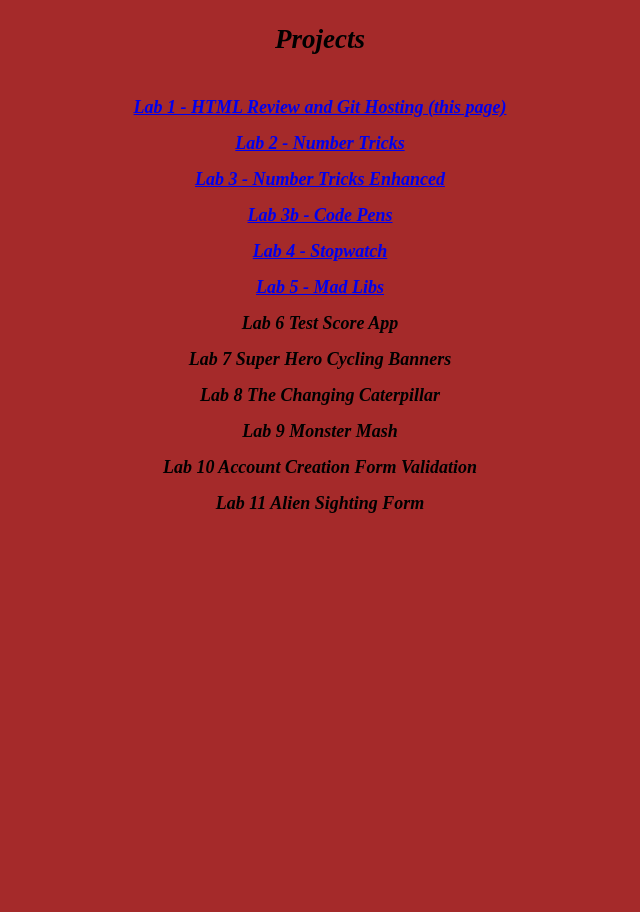
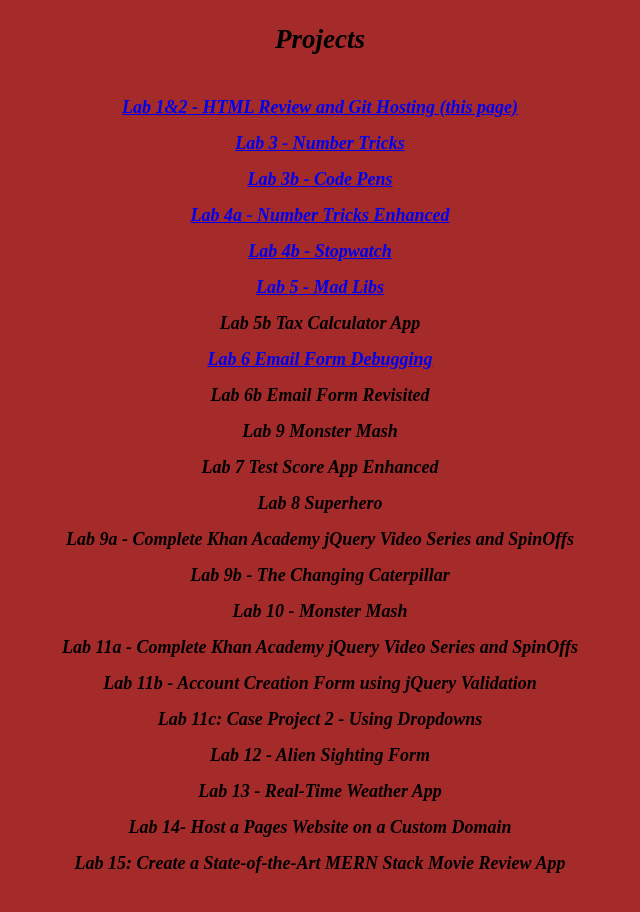
Before and after one commit to EAC00/Portfolio, a plain HTML site: page index.html in a window 1280 px wide. Shown: the part 800-1712 px from the top of the page, without its empty margins (320-960 px from the left). Before the commit the page ends 1393 px from the top, so only its background shows below. Drawn offline with Linux system fonts and the light colour scheme.

Commit message:
index.html

```diff
--- a/index.html
+++ b/index.html
@@ -39,40 +39,70 @@
       <div id="projectlist" class="project">
         <h2>Projects</h2>
 
-        <a href="https://eac00.github.io/Portfolio/"><div class="project">Lab 1 - HTML Review and Git Hosting (this page)</div>
+        <a href="https://eac00.github.io/Portfolio/"><div class="project">Lab 1&2 - HTML Review and Git Hosting (this page)</div>
         </a>
 
-        <a href="https://eac00.github.io/numberTricks/"><div class="project"><div class="project">Lab 2 - Number Tricks</div>
-        </a>
-
-        <a href="https://eac00.github.io/numberTricks/"><div class="project">Lab 3 - Number Tricks Enhanced</div>
+        <a href="https://eac00.github.io/numberTricks/"><div class="project"><div class="project">Lab 3 - Number Tricks</div>
         </a>
 
         <a href="https://eac00.github.io/CodePens-TestScores/"><div class="project">Lab 3b - Code Pens</div>
         </a>
 
-        <a href="https://eac00.github.io/StopWatch/"><div class="project">Lab 4 - Stopwatch</div>
+         <a href="https://eac00.github.io/numberTricks/"><div class="project">Lab 4a - Number Tricks Enhanced</div>
+        </a>
+
+        <a href="https://eac00.github.io/StopWatch/"><div class="project">Lab 4b - Stopwatch</div>
         </a>
 
         <a href = "https://eac00.github.io/MadLib/"><div class="project">Lab 5 - Mad Libs</div>
         </a>
 
-        <div class="project">Lab 6 Test Score App</div>
+        <div class="project">Lab 5b Tax Calculator App</div>
         </a>
 
-        <div class="project">Lab 7 Super Hero Cycling Banners</div>
+        <a href = "https://eac00.github.io/Email-List-Debugging/"><div class="project">Lab 6 Email Form Debugging</div>
         </a>
 
-        <div class="project">Lab 8 The Changing Caterpillar</div>
+        <div class="project">Lab 6b Email Form Revisited</div>
         </a>
 
         <div class="project"> Lab 9 Monster Mash</div>
         </a>
 
-        <div class="project">Lab 10 Account Creation Form Validation</div>
+        <div class="project">Lab 7 Test Score App Enhanced</div>
         </a>
 
-        <div class="project">Lab 11 Alien Sighting Form</div>
+        <div class="project">Lab 8 Superhero</div>
+        </a>
+
+        <div class="project">Lab 9a - Complete Khan Academy jQuery Video Series and SpinOffs</div>
+        </a>
+
+        <div class="project">Lab 9b - The Changing Caterpillar</div>
+        </a>
+
+        <div class="project">Lab 10 - Monster Mash</div>
+        </a>
+
+        <div class="project">Lab 11a - Complete Khan Academy jQuery Video Series and SpinOffs</div>
+        </a>
+
+        <div class="project">Lab 11b - Account Creation Form using jQuery Validation</div>
+        </a>
+
+        <div class="project">Lab 11c: Case Project 2 - Using Dropdowns</div>
+        </a>
+
+        <div class="project">Lab 12 - Alien Sighting Form</div>
+        </a>
+
+        <div class="project">Lab 13 - Real-Time Weather App</div>
+        </a>
+
+        <div class="project">Lab 14- Host a Pages Website on a Custom Domain</div>
+        </a>
+
+        <div class="project">Lab 15: Create a State-of-the-Art MERN Stack Movie Review App</div>
         </a>
 
       </div>
```
